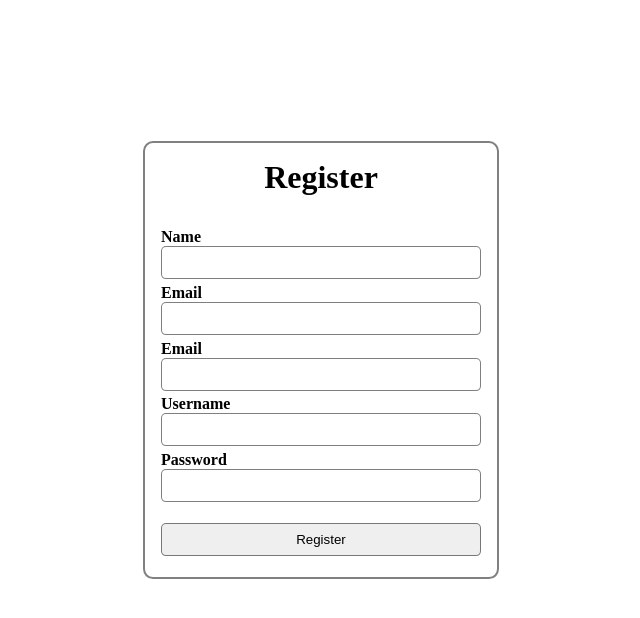
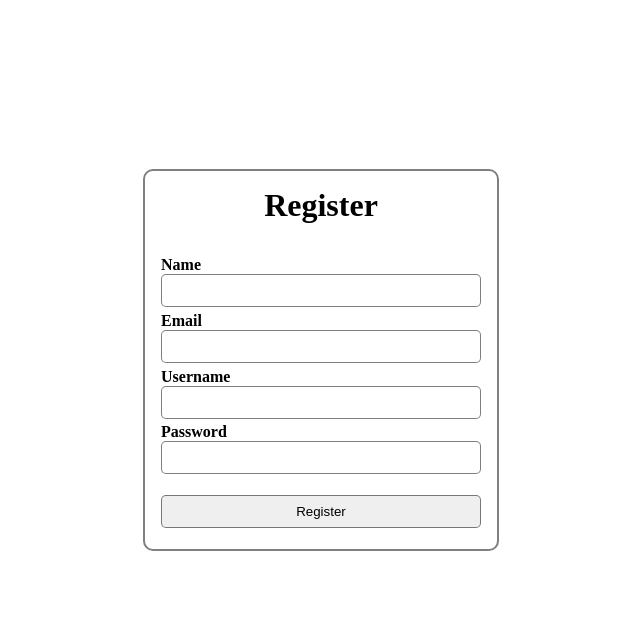
Before and after one commit to nsadisha/friends, a PHP site: page /register.php in a window 1280 px wide. Shown: the top 618 px of the page, without its empty margins (319-959 px from the left). Run offline with PHP 8.4, Linux system fonts and the light colour scheme.

Commit message:
removed additional field

```diff
--- a/register.php
+++ b/register.php
@@ -57,10 +57,6 @@
         <input type="email" name="email" id="email" required>
       </div>
       <div class="input-group">
-        <label for="email">Email</label>
-        <input type="text" name="email" id="email" required>
-      </div>
-      <div class="input-group">
         <label for="username">Username</label>
         <input type="text" name="username" id="username" required>
       </div>
```
